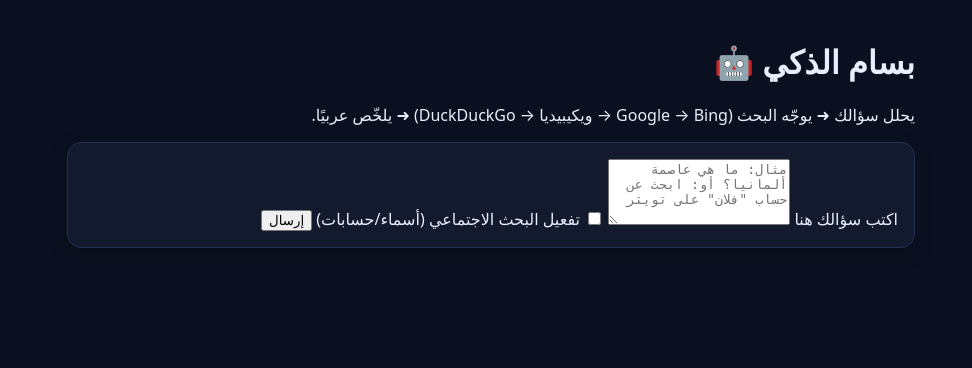
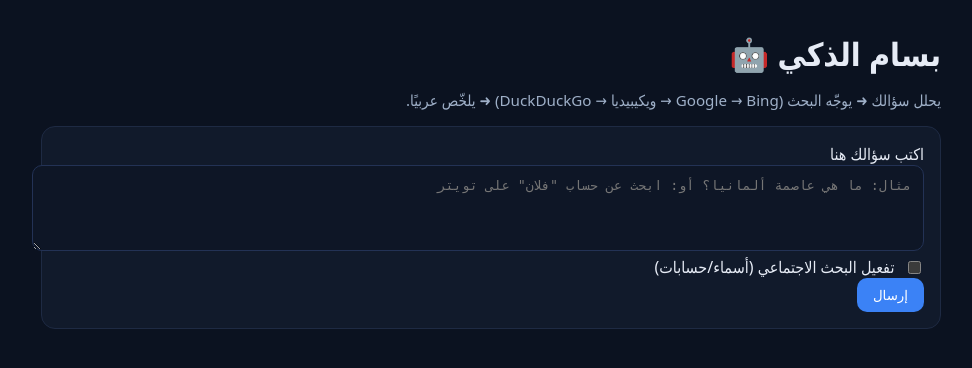
Before and after one commit to bassam-st/bassam-brain, a FastAPI app: page / in a window 1280 px wide. Shown: the top 368 px of the page, without its empty margins (149-1121 px from the left). Run offline with FastAPI, Linux system fonts and the light colour scheme.

Commit message:
Update style.css

```diff
--- a/static/style.css
+++ b/static/style.css
@@ -1,106 +1,10 @@
-:root{
-  --bg:#0b1020;
-  --card:#131a2e;
-  --text:#e8eefc;
-  --muted:#a8b3cf;
-  --accent:#6ea8fe;
-  --success:#3ad29f;
-  --border:#223055;
-  --btn:#2a385f;
-  --btn-hover:#32406b;
-}
-
-*{box-sizing:border-box}
-html,body{margin:0;padding:0;background:var(--bg);color:var(--text);font-family:system-ui,-apple-system,Segoe UI,Roboto,Ubuntu,Cantarell,Noto Sans,Arial,"Apple Color Emoji","Segoe UI Emoji"}
-a{color:var(--accent);text-decoration:none}
-a:hover{text-decoration:underline}
-
-.container{max-width:880px;margin:40px auto;padding:0 16px}
-.header{margin-bottom:18px}
-.header h1{margin:0 0 8px 0;font-size:28px}
-.subtitle{margin:0;color:var(--muted);line-height:1.6}
-
-.card{
-  background:var(--card);
-  border:1px solid var(--border);
-  border-radius:14px;
-  padding:16px;
-  margin:16px 0;
-  box-shadow:0 6px 20px rgba(0,0,0,.2);
-}
-
-.label{display:block;margin:0 0 8px 4px;color:var(--muted)}
-.ask-form textarea,
-.save-form textarea{
-  width:100%;
-  background:#0f1629;
-  color:var(--text);
-  border:1px solid var(--border);
-  border-radius:10px;
-  padding:12px;
-  outline:none;
-  resize:vertical;
-}
-.ask-form textarea:focus,
-.save-form textarea:focus{border-color:var(--accent)}
-
-.btn{
-  display:inline-block;
-  border:none;
-  border-radius:10px;
-  padding:10px 16px;
-  margin-top:10px;
-  background:var(--btn);
-  color:var(--text);
-  cursor:pointer;
-  transition:.15s ease-in-out;
-}
-.btn:hover{background:var(--btn-hover)}
-.btn.primary{background:#3d61ff}
-.btn.primary:hover{background:#3354e6}
-.btn.success{background:var(--success);color:#05290f}
-.btn.success:hover{filter:brightness(1.05)}
-
-.section-title{margin:0 0 10px 0;font-size:20px}
-.q{margin:.4rem 0 .6rem}
-.a{margin:.6rem 0}
-.answer-block{
-  margin-top:.5rem;
-  background:#0f1629;
-  border:1px solid var(--border);
-  border-radius:10px;
-  padding:12px;
-  line-height:1.7;
-  word-wrap:break-word;
-}
-
-.links{margin-top:12px}
-.links-title{color:var(--muted);margin-bottom:6px}
-.links ul{margin:6px 0 0 0;padding-inline-start:20px}
-.links li{margin:4px 0}
-
-.save-details summary{
-  cursor:pointer;
-  color:var(--accent);
-  margin-top:12px;
-  user-select:none;
-}
-.footer{
-  display:flex;gap:12px;align-items:center;justify-content:space-between;
-  margin:30px 0 60px;color:var(--muted)
-}
-.footer .muted{color:var(--muted)}
-/* static/style.css - تحسين الفقاعة */
-.answer-bubble {
-  white-space: pre-wrap;     /* يحافظ على الأسطر ويكسرها */
-  word-wrap: break-word;     /* يكسر الكلمات الطويلة */
-  overflow-wrap: anywhere;   /* يكسر الروابط الطويلة */
-  line-height: 1.6;
-}
-.answer-bubble a {
-  word-break: break-all;     /* الروابط الطويلة */
-  text-decoration: none;
-}
-.answer-bubble a:hover {
-  text-decoration: underline;
-}
+:root{color-scheme:dark;}
+body{font-family:system-ui,Segoe UI,Tahoma; background:#0b1220; color:#e6ebf5; margin:0}
+.container{max-width:900px; margin:2rem auto; padding:0 1rem}
+h1{margin:.5rem 0 0.25rem}
+.muted{color:#9fb0c8; font-size:.95rem}
+.card{background:#111a2b; border:1px solid #1e2a43; border-radius:14px; padding:1rem; margin-top:1rem}
+textarea{width:100%; background:#0e1626; color:#fff; border:1px solid #233255; border-radius:10px; padding:.75rem}
+button{background:#3b82f6; color:#fff; border:0; border-radius:10px; padding:.6rem 1rem; cursor:pointer}
+.row{display:flex; align-items:center}
+.answer a{color:#8ab4f8}
```
